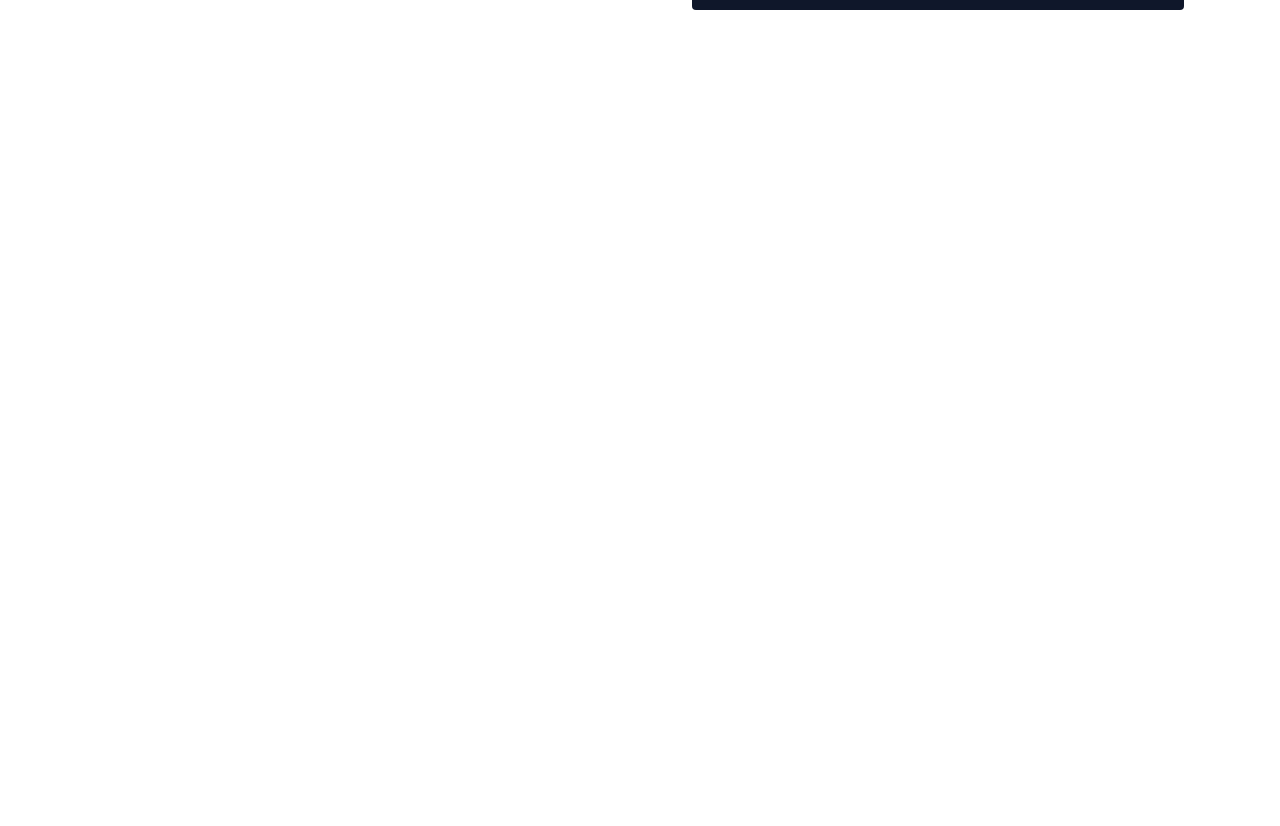
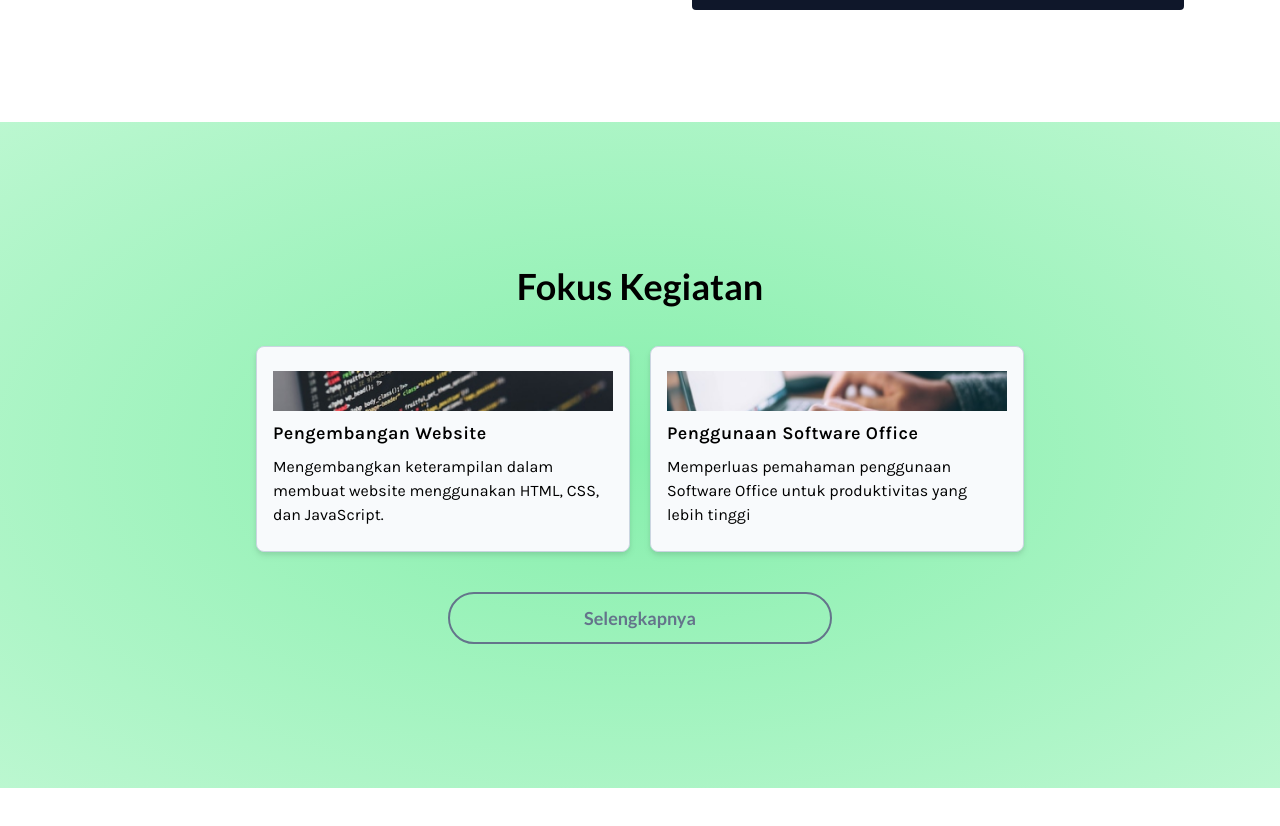
Before and after one commit to sitcomsmanda/sitcom-website, a Next.js app: page / in a window 1280 px wide. Shown: the part 2560-3386 px from the top of the page. Before the commit the page ends 3066 px from the top, so only its background shows below. Built offline with nearby package versions, Linux system fonts and the light colour scheme.

Commit message:
add: Home: Activities

```diff
--- a/src/app/page.tsx
+++ b/src/app/page.tsx
@@ -2,6 +2,7 @@ import Hero from "@/layouts/Home/Hero";
 import About from "@/layouts/Home/About";
 import Testimonial from "@/layouts/Home/Testimonial";
 import Documentation from "@/layouts/Home/Documentation";
+import Activities from "@/layouts/Home/Activities";
 
 export default function Home() {
   return (
@@ -22,6 +23,10 @@ export default function Home() {
         <Documentation />
       </section>
 
+      <section className="py-20 bg-gradient-radial from-green-300 to-green-200">
+        <Activities />
+      </section>
+
       <section className="mb-96"></section>
     </main>
   );
--- a/src/layouts/home/Activities/FocusCards.tsx
+++ b/src/layouts/home/Activities/Cards.tsx
@@ -1,8 +1,12 @@
+import bgWebProgramming from "@/assets/backgrounds/bg-web-programming.jpg";
+import bgSoftwareOffice from "@/assets/backgrounds/bg-software-office.jpg";
 import Card from "@/layouts/Card";
 import { Key } from "react";
+import Image, { StaticImageData } from "next/image";
 
 type activitiesType = {
   id: Key;
+  image: StaticImageData;
   title: String;
   blurb: String;
   description: String;
@@ -12,24 +16,42 @@ const activities = [
   {
     id: 1,
     title: `Pengembangan Website`,
+    image: bgWebProgramming,
     blurb: `Pembuatan website melalui HTML, CSS, dan JavaScript.`,
     description: `Mengembangkan keterampilan dalam membuat website menggunakan HTML, CSS, dan JavaScript.`,
   },
   {
     id: 2,
     title: `Penggunaan Software Office`,
+    image: bgSoftwareOffice,
     blurb: `Microsoft Word, Excel, dan Software Office Lainnya`,
     description: `Memperluas pemahaman penggunaan Software Office untuk produktivitas yang lebih tinggi`,
   },
 ];
 
+function GenerateImage(src: StaticImageData, alt: string) {
+  return (
+    <Image
+      src={src}
+      alt={alt}
+      placeholder="blur"
+      className="object-cover relative h-10"
+    />
+  );
+}
+
 function GenerateCards(data: activitiesType[]) {
   return data.map((x) => (
-    <Card key={x.id} title={x.title} text={x.description} />
+    <Card
+      key={x.id}
+      thumbnail={GenerateImage(x.image, x.title.toString())}
+      title={x.title}
+      text={x.description}
+    />
   ));
 }
 
-export default function BlurbCards() {
+export default function Cards() {
   return (
     <div className="flex flex-col gap-5 justify-center items-center sm:flex-row lg:w-2/3 2xl:w-1/2">
       {GenerateCards(activities)}
--- a/src/layouts/home/Activities/Content.tsx
+++ b/src/layouts/home/Activities/Content.tsx
@@ -0,0 +1,23 @@
+import Link from "next/link";
+import { PATH_ACTIVITIES } from "@/data/pageNavigation";
+import { H2 } from "@/components/typography";
+import { Button } from "@/components/interactivity";
+import Cards from "./Cards";
+
+export default function Content() {
+  return (
+    <div className="p-4 w-full flex flex-col gap-10 sm:p-8 sm:justify-center sm:items-center xl:p-16 2xl:gap-20">
+      <H2>Fokus Kegiatan</H2>
+
+      <Cards />
+
+      <Link
+        href={PATH_ACTIVITIES}
+        tabIndex={-1}
+        className="w-full sm:w-1/2 md:w-1/3"
+      >
+        <Button secondary>Selengkapnya</Button>
+      </Link>
+    </div>
+  );
+}
--- a/src/layouts/home/Activities/index.tsx
+++ b/src/layouts/home/Activities/index.tsx
@@ -1,3 +1,5 @@
+import Content from "./Content";
+
 export default function Activities() {
-  return <></>;
+  return <Content />;
 }
```
